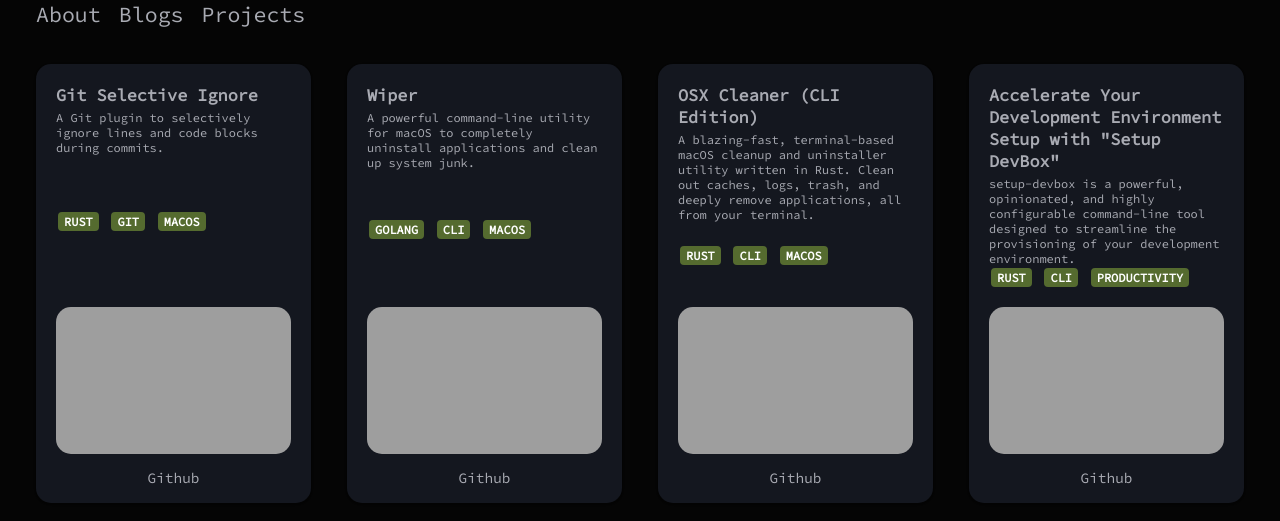
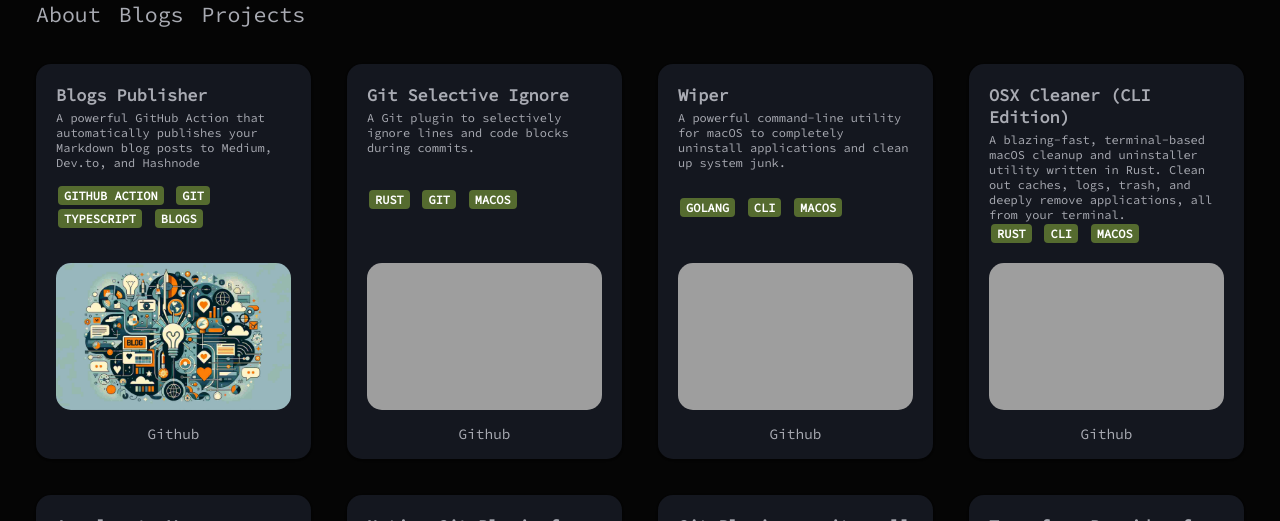
Before and after one commit to kodelint/kodelint.github.io, a Jekyll site: the page built from projects.md, in a window 1280 px wide and 900 px high, cut to the strip 379-900 px from the top of the window. Built offline with Jekyll 4.4.1, drawn with Linux system fonts in a browser that asks for light colours; nearby versions of some CDN libraries.

Commit message:
Added a new project

```diff
--- a/_data/projects_data.yml
+++ b/_data/projects_data.yml
@@ -1,4 +1,15 @@
 projects:
+  - title: Blogs Publisher
+    img: /assets/uploads/01-blogs-publisher.png
+    about: A powerful GitHub Action that automatically publishes your Markdown blog posts to Medium, Dev.to, and Hashnode
+    code: https://github.com/kodelint/blogs-publisher
+    link: https://github.com/kodelint/blogs-publisher
+    tags:
+      - Github Action
+      - git
+      - typescript
+      - blogs
+
   - title: Git Selective Ignore
     img: /assets/uploads/01-git-selecting-ignore.png
     about: A Git plugin to selectively ignore lines and code blocks during commits.
```
Also changed, not shown: assets/uploads/01-blogs-publisher.png (added).
